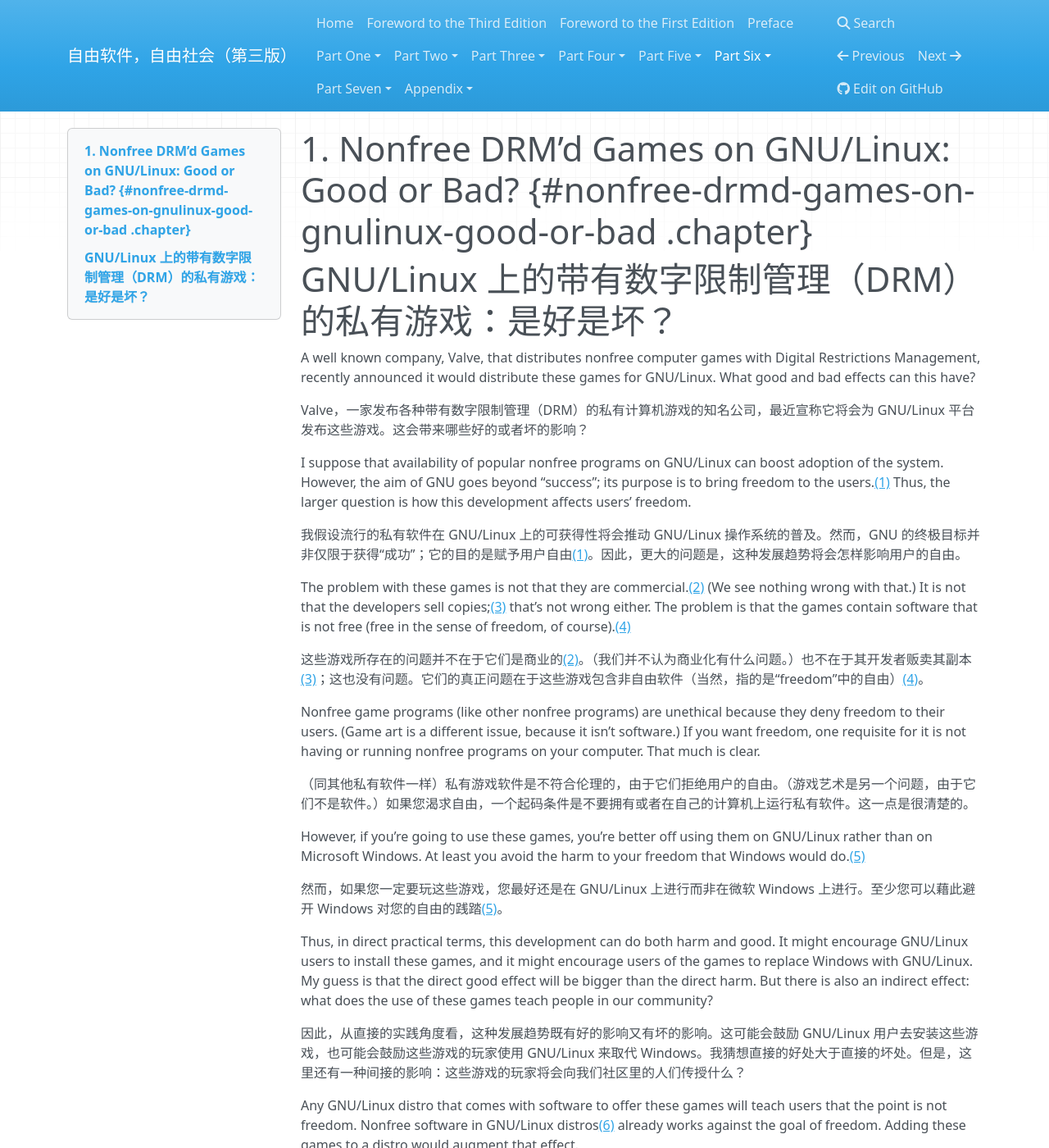
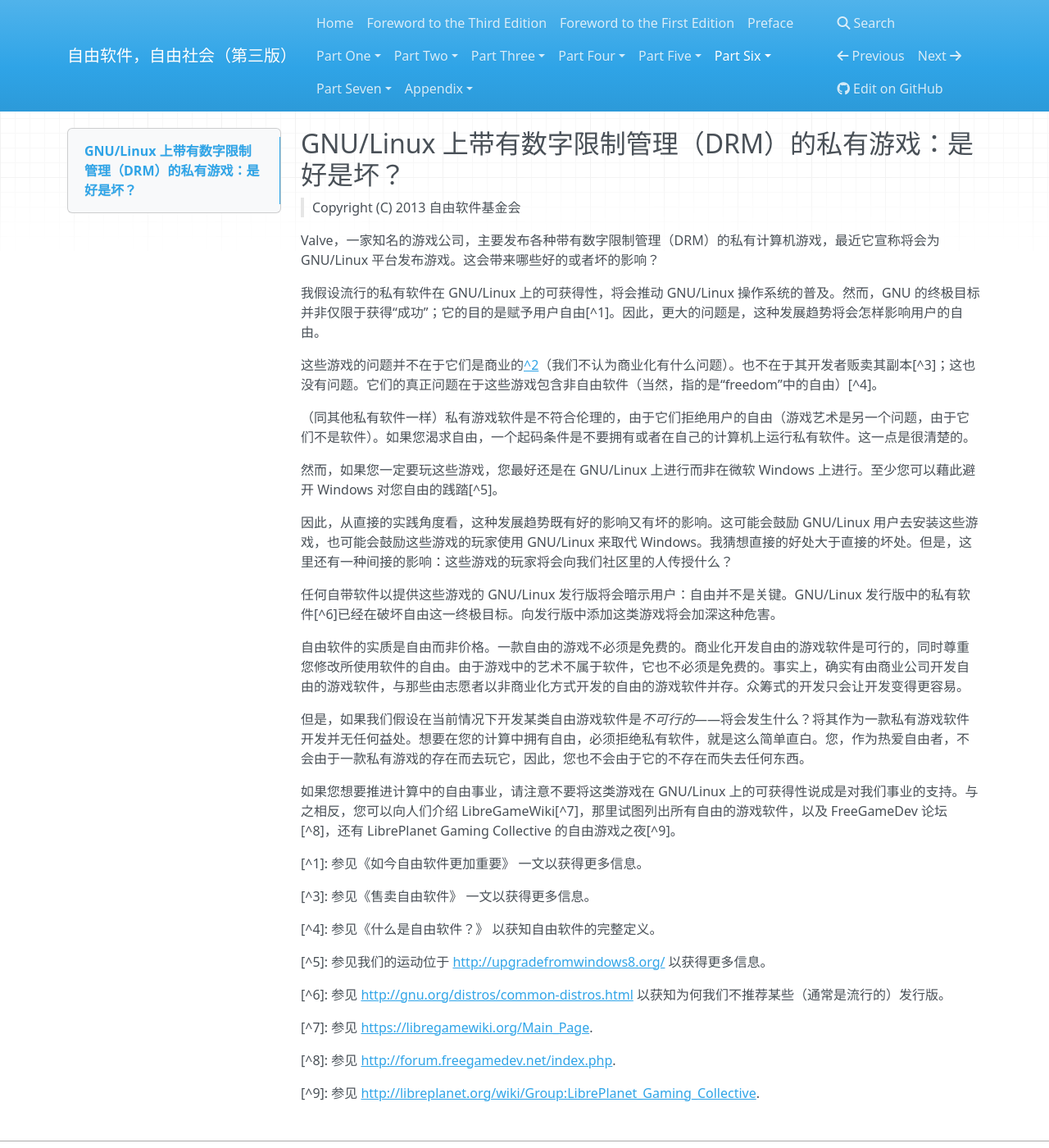
Before and after one commit to beijinglug/fsfs-zh, an MkDocs documentation site: the page built from docs/nonfree-games.md, in a window 1280 px wide and 1400 px high. Shown: the whole window at 82% size. Built offline with MkDocs 1.6.1, drawn with Linux system fonts in a browser that asks for light colours; nearby versions of some CDN libraries; old or Windows-style settings are respelled for this version of MkDocs; some of the changed text lies outside the part shown.

Commit message:
proofreaded nonfree-games

```diff
--- a/docs/nonfree-games.md
+++ b/docs/nonfree-games.md
@@ -1,146 +1,41 @@
----
-Generator: 'texi2html 1.82'
-description: Untitled Document
-distribution: global
-keywords: Untitled Document
-resource-type: document
-title: Untitled Document
-...
+## GNU/Linux 上带有数字限制管理（DRM）的私有游戏：是好是坏？
 
-1. Nonfree DRM’d Games on GNU/Linux: Good or Bad? {#nonfree-drmd-games-on-gnulinux-good-or-bad .chapter}
-=================================================
+> Copyright (C) 2013 自由软件基金会
 
-GNU/Linux 上的带有数字限制管理（DRM）的私有游戏：是好是坏？
-===========================================================
+Valve，一家知名的游戏公司，主要发布各种带有数字限制管理（DRM）的私有计算机游戏，最近它宣称将会为 GNU/Linux 平台发布游戏。这会带来哪些好的或者坏的影响？
 
-A well known company, Valve, that distributes nonfree computer games
-with Digital Restrictions Management, recently announced it would
-distribute these games for GNU/Linux. What good and bad effects can this
-have?
+我假设流行的私有软件在 GNU/Linux 上的可获得性，将会推动 GNU/Linux 操作系统的普及。然而，GNU 的终极目标并非仅限于获得“成功”；它的目的是赋予用户自由[^1]。因此，更大的问题是，这种发展趋势将会怎样影响用户的自由。
 
-Valve，一家发布各种带有数字限制管理（DRM）的私有计算机游戏的知名公司，最近宣称它将会为 GNU/Linux 平台发布这些游戏。这会带来哪些好的或者坏的影响？
+这些游戏的问题并不在于它们是商业的[^2]（我们不认为商业化有什么问题）。也不在于其开发者贩卖其副本[^3]；这也没有问题。它们的真正问题在于这些游戏包含非自由软件（当然，指的是“freedom”中的自由）[^4]。
 
-I suppose that availability of popular nonfree programs on GNU/Linux can
-boost adoption of the system. However, the aim of GNU goes beyond
-“success”; its purpose is to bring freedom to the users.[(1)](#FOOT1)
-Thus, the larger question is how this development affects users’
-freedom.
+（同其他私有软件一样）私有游戏软件是不符合伦理的，由于它们拒绝用户的自由（游戏艺术是另一个问题，由于它们不是软件）。如果您渴求自由，一个起码条件是不要拥有或者在自己的计算机上运行私有软件。这一点是很清楚的。
 
-我假设流行的私有软件在 GNU/Linux 上的可获得性将会推动 GNU/Linux 操作系统的普及。然而，GNU 的终极目标并非仅限于获得“成功”；它的目的是赋予用户自由[(1)](#FOOT1)。因此，更大的问题是，这种发展趋势将会怎样影响用户的自由。
+然而，如果您一定要玩这些游戏，您最好还是在 GNU/Linux 上进行而非在微软 Windows 上进行。至少您可以藉此避开 Windows 对您自由的践踏[^5]。
 
-The problem with these games is not that they are
-commercial.[(2)](#FOOT2) (We see nothing wrong with that.) It is not
-that the developers sell copies;[(3)](#FOOT3) that’s not wrong either.
-The problem is that the games contain software that is not free (free in
-the sense of freedom, of course).[(4)](#FOOT4)
+因此，从直接的实践角度看，这种发展趋势既有好的影响又有坏的影响。这可能会鼓励 GNU/Linux 用户去安装这些游戏，也可能会鼓励这些游戏的玩家使用 GNU/Linux 来取代 Windows。我猜想直接的好处大于直接的坏处。但是，这里还有一种间接的影响：这些游戏的玩家将会向我们社区里的人传授什么？
 
-这些游戏所存在的问题并不在于它们是商业的[(2)](#FOOT2)。（我们并不认为商业化有什么问题。）也不在于其开发者贩卖其副本[(3)](#FOOT3)；这也没有问题。它们的真正问题在于这些游戏包含非自由软件（当然，指的是“freedom”中的自由）[(4)](#FOOT4)。
+任何自带软件以提供这些游戏的 GNU/Linux 发行版将会暗示用户：自由并不是关键。GNU/Linux 发行版中的私有软件[^6]已经在破坏自由这一终极目标。向发行版中添加这类游戏将会加深这种危害。
 
-Nonfree game programs (like other nonfree programs) are unethical
-because they deny freedom to their users. (Game art is a different
-issue, because it isn’t software.) If you want freedom, one requisite
-for it is not having or running nonfree programs on your computer. That
-much is clear.
+自由软件的实质是自由而非价格。一款自由的游戏不必须是免费的。商业化开发自由的游戏软件是可行的，同时尊重您修改所使用软件的自由。由于游戏中的艺术不属于软件，它也不必须是免费的。事实上，确实有由商业公司开发自由的游戏软件，与那些由志愿者以非商业化方式开发的自由的游戏软件并存。众筹式的开发只会让开发变得更容易。
 
-（同其他私有软件一样）私有游戏软件是不符合伦理的，由于它们拒绝用户的自由。（游戏艺术是另一个问题，由于它们不是软件。）如果您渴求自由，一个起码条件是不要拥有或者在自己的计算机上运行私有软件。这一点是很清楚的。
+但是，如果我们假设在当前情况下开发某类自由游戏软件是*不可行的*——将会发生什么？将其作为一款私有游戏软件开发并无任何益处。想要在您的计算中拥有自由，必须拒绝私有软件，就是这么简单直白。您，作为热爱自由者，不会由于一款私有游戏的存在而去玩它，因此，您也不会由于它的不存在而失去任何东西。
 
-However, if you’re going to use these games, you’re better off using
-them on GNU/Linux rather than on Microsoft Windows. At least you avoid
-the harm to your freedom that Windows would do.[(5)](#FOOT5)
+如果您想要推进计算中的自由事业，请注意不要将这类游戏在 GNU/Linux 上的可获得性说成是对我们事业的支持。与之相反，您可以向人们介绍 LibreGameWiki[^7]，那里试图列出所有自由的游戏软件，以及 FreeGameDev 论坛[^8]，还有 LibrePlanet Gaming Collective 的自由游戏之夜[^9]。
 
-然而，如果您一定要玩这些游戏，您最好还是在 GNU/Linux 上进行而非在微软 Windows 上进行。至少您可以藉此避开 Windows 对您的自由的践踏[(5)](#FOOT5)。
+ [^1]: 参见《如今自由软件更加重要》 一文以获得更多信息。
 
-Thus, in direct practical terms, this development can do both harm and
-good. It might encourage GNU/Linux users to install these games, and it
-might encourage users of the games to replace Windows with GNU/Linux. My
-guess is that the direct good effect will be bigger than the direct
-harm. But there is also an indirect effect: what does the use of these
-games teach people in our community?
+ [^2]: 参见《应避免使用（或慎用）的词语》一文的“商业化”一节以获得关于“商业化”一词所带来的困惑的解释。
 
-因此，从直接的实践角度看，这种发展趋势既有好的影响又有坏的影响。这可能会鼓励 GNU/Linux 用户去安装这些游戏，也可能会鼓励这些游戏的玩家使用 GNU/Linux 来取代 Windows。我猜想直接的好处大于直接的坏处。但是，这里还有一种间接的影响：这些游戏的玩家将会向我们社区里的人们传授什么？
+ [^3]: 参见《售卖自由软件》 一文以获得更多信息。
 
-Any GNU/Linux distro that comes with software to offer these games will
-teach users that the point is not freedom. Nonfree software in GNU/Linux
-distros[(6)](#FOOT6) already works against the goal of freedom. Adding
-these games to a distro would augment that effect.
+ [^4]: 参见《什么是自由软件？》 以获知自由软件的完整定义。
 
-任何自带软件以提供这些游戏的 GNU/Linux 发行版将会暗示用户：自由并不是关键。GNU/Linux 发行版中的私有软件已经在破坏自由这一终极目标。向发行版中添加这类游戏将会加深这种危害。
+ [^5]: 参见我们的运动位于 <http://upgradefromwindows8.org/> 以获得更多信息。
 
-@firstcopyingnotice{{@footnoterule @smallskip 著作权所有 (C) 2013 自由软件基金会。{此版本是 @fsfsthreecite 的一部分。}
+ [^6]: 参见 <http://gnu.org/distros/common-distros.html> 以获知为何我们不推荐某些（通常是流行的）发行版。
 
-Free software is a matter of freedom, not price. A free game need not be
-gratis. It is feasible to develop free games commercially, while
-respecting your freedom to change the software you use. Since the art in
-the game is not software, it does not need to be free. There is in fact
-free game software developed by companies, as well as free games
-developed noncommercially by volunteers. Crowdfunding development will
-only get easier.
+ [^7]: 参见 <https://libregamewiki.org/Main_Page>.
 
-自由软件的实质是自由而非价格。一款自由的游戏不必须是免费的。商业化地开发自由的游戏软件是可行的，同事尊重您修改您所使用的软件的自由。由于游戏中的艺术不属于软件，它也不必须是免费的。事实上，确实有由商业公司开发的自由的游戏软件，与那些由志愿者以非商业化方式开发的自由的游戏软件并存。众筹式的开发只会让开发变得更容易。
+ [^8]: 参见 <http://forum.freegamedev.net/index.php>.
 
-But if we suppose that it is *not feasible* in the current situation to
-develop a certain kind of free game—what would follow then? There’s no
-good in writing it as a nonfree game. To have freedom in your computing,
-requires rejecting nonfree software, pure and simple. You as a
-freedom-lover won’t use the nonfree game if it exists, so you won’t lose
-anything if it does not exist.
-
-但是，如果我们假设在当前的情况下开发某类自由游戏软件是不可行的——将会发生什么？将其作为一款私有游戏软件开发并无任何益处。想要在您的计算中拥有自由，必须拒绝私有软件，就是这么简单直白。您，作为热爱自由者，不会由于一款私有游戏的存在而去玩它，因此，您也不会由于它的不存在而失去任何东西。
-
-If you want to promote the cause of freedom in computing, please take
-care not to talk about the availability of these games on GNU/Linux as
-support for our cause. Instead you could tell people about the
-LibreGameWiki[(7)](#FOOT7) that attempts to catalog free games, the
-FreeGameDev Forums,[(8)](#FOOT8) and the LibrePlanet Gaming Collective’s
-free gaming night.[(9)](#FOOT9)
-
-如果您想要推进计算中的自由事业，请注意不要将这类游戏在 GNU/Linux 上的可获得性说成是对我们的事业的支持。与之相反，您可以向人们介绍 LibreGameWiki [(7)](#FOOT7)，那里试图列出所有自由的游戏软件，以及 FreeGameDev 论坛[(8)](#FOOT8)，还有 LibrePlanet Gaming Collective 的自由游戏之夜[(9)](#FOOT9)。
-
-<div class="footnote">
-
-------------------------------------------------------------------------
-
-### Footnotes
-
-### [(1)](#DOCF1)
-
-@raggedright 参见 “Free Software Is Even More Important Now” (@pageref{More Important Now}) 一文以获得更多信息。 @end raggedright
-
-### [(2)](#DOCF2)
-
-@raggedright 参见 @pageref{Commercial} 以获得关于“商业化”一词所能带来的困惑的解释。 @end raggedright
-
-### [(3)](#DOCF3)
-
-@raggedright 参见 “Selling Free Software” (@pageref{Selling}) 一文以获得更多信息。 @end raggedright
-
-### [(4)](#DOCF4)
-
-@raggedright 参见 @pageref{Definition} 以获知自由软件的完整定义。 @end raggedright
-
-### [(5)](#DOCF5)
-
-@raggedright 参见我们的运动位于 <http://upgradefromwindows8.org/> 以获得更多信息。 @end raggedright
-
-### [(6)](#DOCF6)
-
-@raggedright 参见 <http://gnu.org/distros/common-distros.html> 以获知为何我们不推荐某些（通常是流行的）发行版。 @end raggedright
-
-### [(7)](#DOCF7)
-
-@raggedright 参见 <https://libregamewiki.org/Main_Page>. @end raggedright
-
-### [(8)](#DOCF8)
-
-@raggedright 参见 <http://forum.freegamedev.net/index.php>. @end raggedright
-
-### [(9)](#DOCF9)
-
-@raggedright 参见 <http://libreplanet.org/wiki/Group:LibrePlanet_Gaming_Collective>. @end raggedright
-
-</div>
-
-------------------------------------------------------------------------
-
-This document was generated by *tonghuix* on *March 25, 2016* using
-[*texi2html 1.82*](http://www.nongnu.org/texi2html/).\
+ [^9]: 参见 <http://libreplanet.org/wiki/Group:LibrePlanet_Gaming_Collective>.
```
